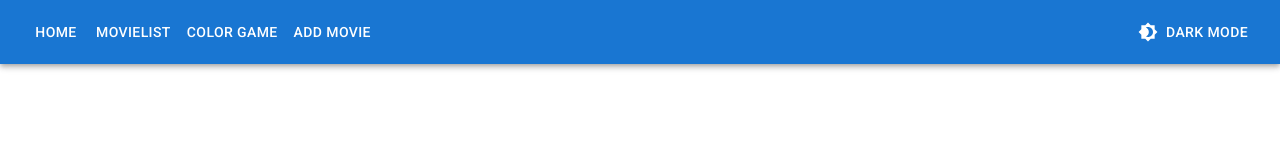
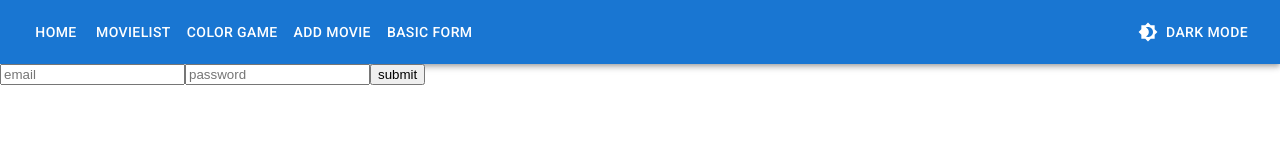
Before and after one commit to Sarveswarang/movie-poster, a React (Vite) app: page /BasicForm in a window 1280 px wide. Shown: the top 160 px of the page. Built offline with nearby package versions, Linux system fonts and the light colour scheme; grey boxes are pictures that could not be loaded.

Commit message:
basic form validation

```diff
--- a/package.json
+++ b/package.json
@@ -16,7 +16,8 @@
     "formik": "^2.2.9",
     "react": "^18.2.0",
     "react-dom": "^18.2.0",
-    "react-router-dom": "^6.8.0"
+    "react-router-dom": "^6.8.0",
+    "yup": "^0.32.11"
   },
   "devDependencies": {
     "@types/react": "^18.0.26",
--- a/src/App.jsx
+++ b/src/App.jsx
@@ -29,6 +29,7 @@ import Brightness4Icon from '@mui/icons-material/Brightness4';
 import Brightness7Icon from '@mui/icons-material/Brightness7';
 import {Addmovie}from"./Add movie";
 import { Margin } from '@mui/icons-material';
+import { BasicForm } from './Basicform';
 
 // import { useNavigate } from 'react-router-dom';
 // import{double} from './welcome'
@@ -70,6 +71,7 @@ minHeight:"100vh",
         <Button onClick={()=>navigate("/Movielist")} color="inherit">movielist</Button>
         <Button onClick={()=>navigate("/color game")} color="inherit">color game</Button>
         <Button onClick={()=>navigate("/Add movie")} color="inherit">Add movie</Button>
+        <Button onClick={()=>navigate("/BasicForm")} color="inherit">basic form</Button>
 
 <div className='modecorner'>
         <Button onClick={()=>setmode(mode==="light"?"dark":"light")} color="inherit" startIcon={mode === 'dark' ? <Brightness7Icon /> : <Brightness4Icon />}>{mode==="light"?"dark":"light"} mode</Button>
@@ -84,6 +86,8 @@ minHeight:"100vh",
         <Route path="/flimlist" element={ <Navigate replace to ="/Movielist"/>} />
         <Route path="/Movielist/:id" element={<Mdetails />} />
         <Route path="/color game" element={<Color/>} />
+        <Route path="/BasicForm" element={<BasicForm/>} />
+
         <Route path="/Add movie" element={<Addmovie />} />
 
         <Route path="*" element={<Not_found />} />
@@ -94,6 +98,7 @@ minHeight:"100vh",
 
     </ThemeProvider>
   );
+
   function Mdetails(){
     const [movie,setmovie] =useState({});
     const {id} = useParams();
@@ -103,7 +108,7 @@ minHeight:"100vh",
       .then((data)=>data.json())
       .then((mvs)=>setmovie(mvs))
   },[id]);
-        //  const movie=movieflow[id];
+        // const movie=movieflow[id];
         const style = {
           color: movie.rating > 8 ? "green" : "crimson",
         };
@@ -159,8 +164,8 @@ const getmovies =()=>{
   fetch("https://63db579fb8e69785e47fc741.mockapi.io/movie",{method: "GET"})
   .then((data)=>data.json())
   .then((mvs)=>setmovieflow(mvs))
-};
-    useEffect(()=>getmovies(),[]) ;
+}
+    useEffect(()=>getmovies(),[]);
   const deletemovie=async(id)=>{
    await fetch(`https://63db579fb8e69785e47fc741.mockapi.io/movie/${id}`,{method: "DELETE"})
     getmovies();
@@ -216,7 +221,7 @@ const getmovies =()=>{
 
       </Card>
     );
-  }
+  };
 
   function Like() {
     const [like, setlike] = useState(0)
--- /dev/null
+++ b/src/Basicform.jsx
@@ -0,0 +1,36 @@
+import { useFormik } from 'formik';
+import * as yup from "yup";
+
+const formValidationSchema=yup.object({
+  email:yup.string().required().min(12,"need bigger email address"),
+  password:yup.string().required().min(8,"need bigger password").max(12,"too long"),
+
+});
+export function BasicForm(){
+
+  const formik=useFormik({initialValues:{email:"",password:""},
+  validationSchema:formValidationSchema,
+onSubmit:(values)=>console.log(values),})
+
+    return(
+      <form onSubmit={formik.handleSubmit}>
+
+          <input name='email'
+          onChange={formik.handleChange}
+          onBlur={formik.handleBlur}
+          value={formik.values.email}
+          type="email" placeholder="email"></input>
+          {formik.errors.email&& formik.touched.email?formik.errors.email:null}
+          <input  name='password'
+          onChange={formik.handleChange}
+          onBlur={formik.handleBlur}
+
+          value={formik.values.password}
+          type="password" placeholder="password"></input>
+         {formik.errors.password && formik.touched.password ?formik.errors.password :null}
+
+<button type='submit'>submit</button>
+
+      </form>
+    )
+  }
```
Also changed, not shown: src/Add movie.jsx (line endings or trailing spaces), 1 other file (tests, documents, lock files or other folders).
